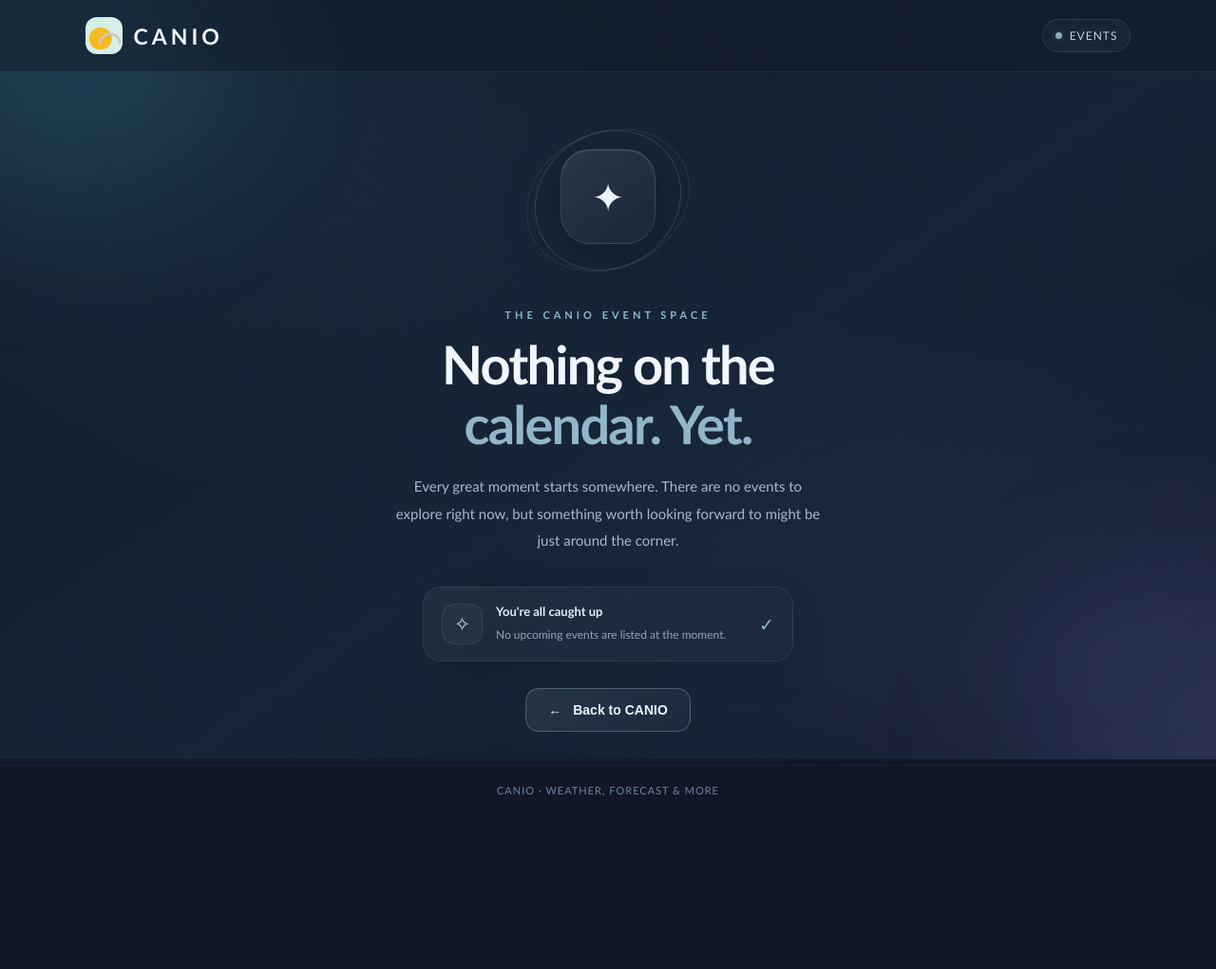
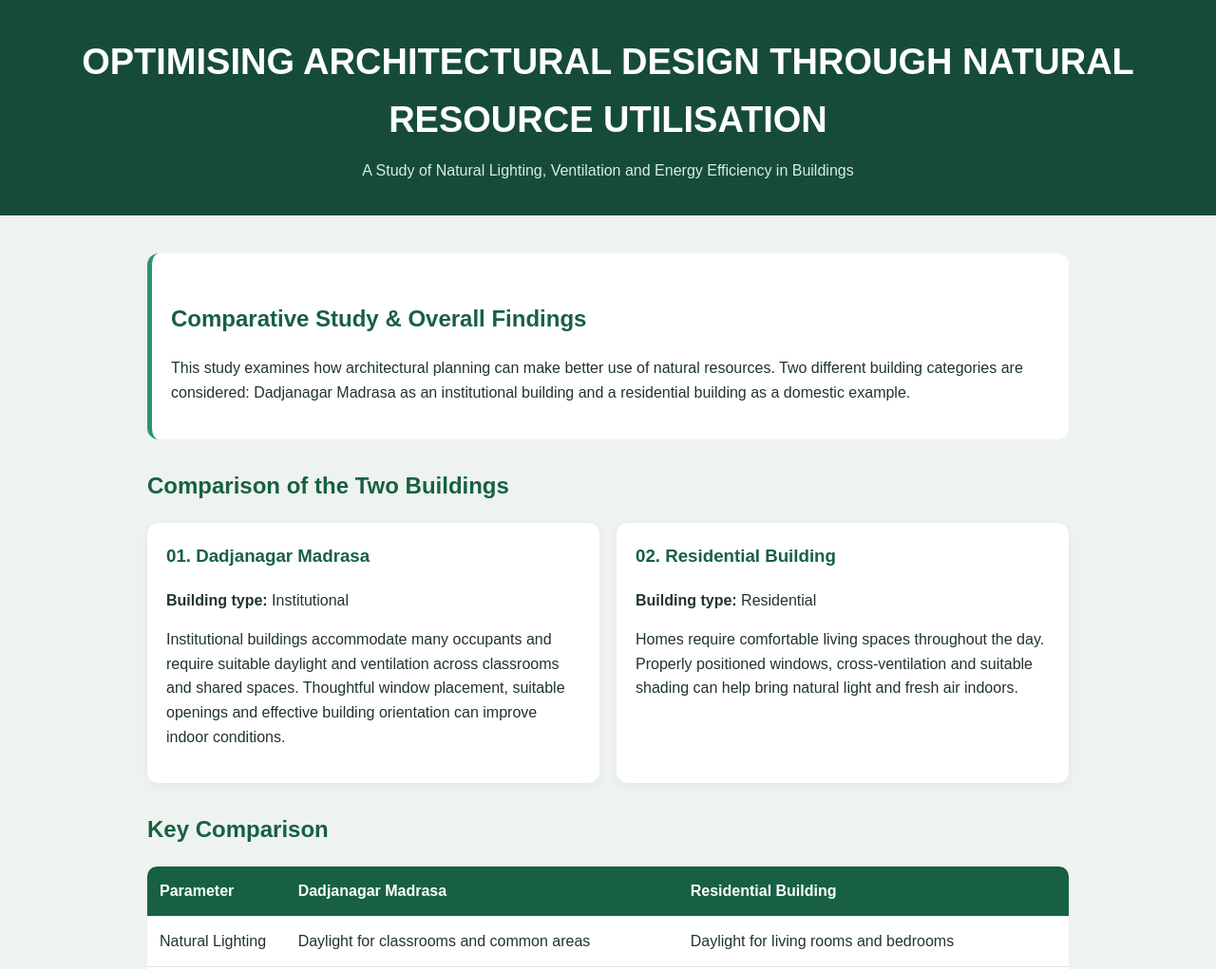
Before and after one commit to Canio-ForeCast/Canio--ForeCast, a plain HTML site: page Event.html in a window 1280 px wide. Shown: the top 1021 px of the page at 95% size. Before the commit the page ends 858 px from the top, so only its background shows below. Drawn offline with Linux system fonts and the light colour scheme.

Commit message:
Revise Event.html for Sustainable Architecture Project
The changes include a complete overhaul of the Event.html file, updating the title, styles, and content to reflect a new project focus on sustainable architecture. Key sections such as the introduction, comparison of buildings, and conclusions have been added or modified to enhance clarity and presentation.

```diff
--- a/Event.html
+++ b/Event.html
@@ -4,399 +4,190 @@
 <head>
 <meta charset="UTF-8">
 <meta name="viewport" content="width=device-width, initial-scale=1.0">
-  <meta name="theme-color" content="#101827">
-  <title>CANIO | Events</title>
-
-  <link rel="stylesheet" href="CSS1.css">
-
+<title>Project Conclusion | Sustainable Architecture</title>
 <style>
-    * {
-      box-sizing: border-box;
+*{box-sizing:border-box}
+body{
+  margin:0;
+  font-family:Arial,sans-serif;
+  background:#eef3ef;
+  color:#20352e;
+  line-height:1.6;
 }
-
-    body.event-empty-page {
-      margin: 0;
-      min-height: 100vh;
-      font-family: "Trebuchet MS", Arial, sans-serif;
-      color: #edf4ff;
-      background: #101827;
-      overflow-x: hidden;
+header{
+  background:#164b3b;
+  color:white;
+  text-align:center;
+  padding:35px 18px;
 }
-
-    .ambient {
-      position: fixed;
-      inset: 0;
-      z-index: 0;
-      pointer-events: none;
-      overflow: hidden;
-      background:
-        radial-gradient(ellipse at 12% 12%, #315c743d, transparent 42%),
-        radial-gradient(ellipse at 90% 85%, #4b50853d, transparent 40%),
-        linear-gradient(145deg, #101827, #172538 55%, #101827);
+header h1{font-size:clamp(23px,4vw,38px);margin:0}
+header p{color:#d8eee2;margin:10px 0 0}
+main{max-width:1000px;margin:25px auto;padding:15px}
+h2{color:#176044;margin-top:30px}
+.intro{
+  background:white;padding:20px;border-radius:12px;
+  border-left:5px solid #29966b;
 }
-
-    .ambient::before,
-    .ambient::after {
-      content: "";
-      position: absolute;
-      width: 340px;
-      height: 340px;
-      border-radius: 50%;
-      filter: blur(90px);
-      opacity: .22;
-      animation: drift 13s ease-in-out infinite alternate;
+.grid{
+  display:grid;
+  grid-template-columns:repeat(auto-fit,minmax(260px,1fr));
+  gap:18px;margin-top:18px;
 }
-
-    .ambient::before {
-      background: #4a9dba;
-      top: -150px;
-      left: -130px;
+.card{
+  background:white;padding:20px;border-radius:12px;
+  box-shadow:0 3px 12px #0000000c;
 }
-
-    .ambient::after {
-      background: #7277cb;
-      right: -150px;
-      bottom: -150px;
-      animation-delay: -6s;
+.card h3{color:#176044;margin-top:0}
+table{
+  width:100%;border-collapse:collapse;background:white;
+  margin-top:15px;border-radius:10px;overflow:hidden;
 }
-
-    @keyframes drift {
-      to { transform: translate(45px, 35px) scale(1.15); }
+th,td{padding:13px;text-align:left;border-bottom:1px solid #dce8df}
+th{background:#176044;color:white}
+tr:last-child td{border-bottom:none}
+.conclusion{
+  background:#164b3b;color:white;padding:25px;
+  border-radius:14px;margin-top:25px;
 }
-
-    .events-nav {
-      position: relative;
-      z-index: 1;
-      min-height: 76px;
-      padding: 16px 7%;
-      display: flex;
-      justify-content: space-between;
-      align-items: center;
-      border-bottom: 1px solid #ffffff12;
-      background: #10182775;
-      backdrop-filter: blur(18px);
+.conclusion h2{color:#bcebd0;margin-top:0}
+.highlight{
+  background:#dcefe3;padding:15px;border-radius:9px;
+  margin-top:15px;font-weight:bold;text-align:center;
 }
-
-    .events-brand {
-      display: flex;
-      align-items: center;
-      gap: 12px;
-      color: #f2f7ff;
-      font-size: 23px;
-      font-weight: 900;
-      letter-spacing: 4px;
-    }
-
-    .events-brand img {
-      width: 39px;
-      height: 39px;
-      border-radius: 12px;
-      object-fit: cover;
-    }
-
-    .events-label {
-      display: flex;
-      align-items: center;
-      gap: 8px;
-      padding: 9px 13px;
-      border: 1px solid #ffffff17;
-      border-radius: 30px;
-      background: #ffffff08;
-      color: #c0d0e4;
-      font-size: 12px;
-      letter-spacing: 1px;
-    }
-
-    .status-dot {
-      width: 7px;
-      height: 7px;
-      border-radius: 50%;
-      background: #8eabb8;
-      box-shadow: 0 0 10px #8eabb855;
-    }
-
-    .events-main {
-      position: relative;
-      z-index: 1;
-      width: min(92%, 680px);
-      min-height: calc(100vh - 150px);
-      margin: auto;
-      padding: 55px 0 35px;
-      display: flex;
-      flex-direction: column;
-      justify-content: center;
-      align-items: center;
-      text-align: center;
-    }
-
-    .empty-illustration {
-      position: relative;
-      width: 178px;
-      height: 160px;
-      display: grid;
-      place-items: center;
-      margin-bottom: 34px;
-    }
-
-    .orbit {
-      position: absolute;
-      inset: 8px 0;
-      border: 1px solid #b8d8f01b;
-      border-radius: 50%;
-      transform: rotate(-25deg);
-    }
-
-    .orbit-two {
-      inset: 0 18px;
-      transform: rotate(55deg);
-      border-color: #b8d8f02b;
-    }
-
-    .empty-icon {
-      position: relative;
-      width: 100px;
-      height: 100px;
-      display: grid;
-      place-items: center;
-      border: 1px solid #ffffff1c;
-      border-radius: 31px;
-      background: linear-gradient(145deg, #ffffff16, #ffffff05);
-      box-shadow: 0 20px 65px #00000030, inset 0 1px #ffffff20;
-      backdrop-filter: blur(15px);
-      font-size: 42px;
-      animation: float 4s ease-in-out infinite;
-    }
-
-    @keyframes float {
-      0%, 100% { transform: translateY(0); }
-      50% { transform: translateY(-8px); }
-    }
-
-    .eyebrow {
-      margin-bottom: 15px;
-      color: #91b6c9;
-      font-size: 11px;
-      font-weight: bold;
-      letter-spacing: 4px;
-    }
-
-    .events-main h1 {
-      margin: 0;
-      color: #f1f6ff;
-      font-size: clamp(36px, 7vw, 56px);
-      line-height: 1.12;
-      letter-spacing: -1.8px;
-      font-weight: 800;
-    }
-
-    .events-main h1 span {
-      color: #91b6c9;
-    }
-
-    .empty-description {
-      max-width: 450px;
-      margin: 20px auto 0;
-      color: #a9b8cc;
-      font-size: 15px;
-      line-height: 1.9;
-    }
-
-    .event-status-card {
-      width: min(100%, 390px);
-      margin-top: 34px;
-      padding: 17px 19px;
-      display: flex;
-      align-items: center;
-      gap: 14px;
-      text-align: left;
-      border: 1px solid #ffffff12;
-      border-radius: 19px;
-      background: linear-gradient(120deg, #ffffff0c, #ffffff04);
-      box-shadow: 0 15px 45px #00000012;
-    }
-
-    .status-icon {
-      width: 43px;
-      height: 43px;
-      flex-shrink: 0;
-      display: grid;
-      place-items: center;
-      border: 1px solid #ffffff12;
-      border-radius: 14px;
-      background: #ffffff08;
-      color: #b6d3e3;
-      font-size: 21px;
-    }
-
-    .status-copy {
-      flex: 1;
-    }
-
-    .status-copy strong {
-      display: block;
-      margin-bottom: 5px;
-      color: #e3edf9;
-      font-size: 13px;
-    }
-
-    .status-copy small {
-      color: #91a3b9;
-      font-size: 12px;
-      line-height: 1.6;
-    }
-
-    .status-check {
-      color: #9bb7c6;
-      font-size: 19px;
-    }
-
-    .events-home {
-      margin-top: 28px;
-      padding: 14px 23px;
-      display: inline-flex;
-      align-items: center;
-      justify-content: center;
-      gap: 12px;
-      border: 1px solid #a6c8d34d;
-      border-radius: 14px;
-      background: linear-gradient(120deg, #b5d9e21a, #ffffff08);
-      color: #eaf5ff;
-      font-size: 14px;
-      font-weight: bold;
-      cursor: pointer;
-      transition: transform .22s ease, background .22s ease, border-color .22s ease;
-    }
-
-    .events-home:hover {
-      transform: translateY(-3px);
-      background: #b5d9e226;
-      border-color: #a6c8d38c;
-    }
-
-    .events-home:focus-visible {
-      outline: 2px solid #a6c8d3;
-      outline-offset: 4px;
-    }
-
-    .events-footer {
-      position: relative;
-      z-index: 1;
-      padding: 19px;
-      border-top: 1px solid #ffffff0d;
-      color: #71849c;
-      text-align: center;
-      font-size: 11px;
-      letter-spacing: 1px;
-    }
-
-    @media (max-width: 480px) {
-      .events-nav {
-        padding: 15px 5%;
-      }
-
-      .events-brand {
-        font-size: 20px;
-        gap: 9px;
-      }
-
-      .events-brand img {
-        width: 34px;
-        height: 34px;
-      }
-
-      .events-label {
-        padding: 8px 10px;
-        font-size: 10px;
-      }
-
-      .events-main {
-        padding-top: 38px;
-      }
-
-      .empty-illustration {
-        transform: scale(.9);
-        margin-bottom: 23px;
-      }
-
-      .events-main h1 {
-        letter-spacing: -1px;
-      }
-
-      .empty-description {
-        font-size: 14px;
-      }
-    }
-
-    @media (prefers-reduced-motion: reduce) {
-      *, *::before, *::after {
-        animation: none !important;
-        transition: none !important;
-      }
+footer{text-align:center;padding:22px;color:#61756b;font-size:13px}
+@media(max-width:600px){
+  main{padding:12px}
+  table{font-size:13px}
+  th,td{padding:9px}
 }
 </style>
 </head>
+<body>
 
-<body class="event-empty-page">
+<header>
+  <h1>OPTIMISING ARCHITECTURAL DESIGN THROUGH NATURAL RESOURCE UTILISATION</h1>
+  <p>A Study of Natural Lighting, Ventilation and Energy Efficiency in Buildings</p>
+</header>
 
-  <div class="ambient" aria-hidden="true"></div>
+<main>
 
-  <header class="events-nav">
-    <div class="events-brand">
-      <img src="logo.png" alt="">
-      <span>CANIO</span>
+<section class="intro">
+  <h2>Comparative Study & Overall Findings</h2>
+  <p>
+    This study examines how architectural planning can make better use
+    of natural resources. Two different building categories are considered:
+    Dadjanagar Madrasa as an institutional building and a residential
+    building as a domestic example.
+  </p>
+</section>
+
+<h2>Comparison of the Two Buildings</h2>
+
+<div class="grid">
+  <div class="card">
+    <h3>01. Dadjanagar Madrasa</h3>
+    <p><b>Building type:</b> Institutional</p>
+    <p>
+      Institutional buildings accommodate many occupants and require
+      suitable daylight and ventilation across classrooms and shared spaces.
+      Thoughtful window placement, suitable openings and effective building
+      orientation can improve indoor conditions.
+    </p>
   </div>
 
-    <div class="events-label">
-      <span class="status-dot"></span>
-      EVENTS
+  <div class="card">
+    <h3>02. Residential Building</h3>
+    <p><b>Building type:</b> Residential</p>
+    <p>
+      Homes require comfortable living spaces throughout the day.
+      Properly positioned windows, cross-ventilation and suitable shading
+      can help bring natural light and fresh air indoors.
+    </p>
   </div>
-  </header>
-
-  <main class="events-main">
-
-    <div class="empty-illustration" aria-hidden="true">
-      <div class="orbit"></div>
-      <div class="orbit orbit-two"></div>
-      <div class="empty-icon">✦</div>
 </div>
 
-    <div class="eyebrow">THE CANIO EVENT SPACE</div>
+<h2>Key Comparison</h2>
 
-    <h1>
-      Nothing on the<br>
-      <span>calendar. Yet.</span>
-    </h1>
+<table>
+  <tr>
+    <th>Parameter</th>
+    <th>Dadjanagar Madrasa</th>
+    <th>Residential Building</th>
+  </tr>
+  <tr>
+    <td>Natural Lighting</td>
+    <td>Daylight for classrooms and common areas</td>
+    <td>Daylight for living rooms and bedrooms</td>
+  </tr>
+  <tr>
+    <td>Ventilation</td>
+    <td>Airflow across occupied institutional spaces</td>
+    <td>Cross-ventilation within individual rooms</td>
+  </tr>
+  <tr>
+    <td>Energy Efficiency</td>
+    <td>Potential reduction in daytime lighting and cooling demand</td>
+    <td>Potential reduction in artificial lighting and cooling demand</td>
+  </tr>
+  <tr>
+    <td>Design Priority</td>
+    <td>Comfort for multiple occupants</td>
+    <td>Comfort and privacy for residents</td>
+  </tr>
+</table>
 
-    <p class="empty-description">
-      Every great moment starts somewhere.
-      There are no events to explore right now,
-      but something worth looking forward to
-      might be just around the corner.
+<h2>Major Findings</h2>
+
+<div class="grid">
+  <div class="card">
+    <h3>Natural Lighting</h3>
+    <p>
+      Correct window size and placement can increase daylight penetration
+      and reduce the need for artificial lighting during suitable daytime hours.
     </p>
-
-    <section class="event-status-card">
-      <div class="status-icon">✧</div>
-
-      <div class="status-copy">
-        <strong>You're all caught up</strong>
-        <small>No upcoming events are listed at the moment.</small>
   </div>
 
-      <div class="status-check" aria-hidden="true">✓</div>
+  <div class="card">
+    <h3>Natural Ventilation</h3>
+    <p>
+      Properly designed openings can encourage natural airflow,
+      improve indoor air circulation and support thermal comfort.
+    </p>
+  </div>
+
+  <div class="card">
+    <h3>Energy Efficiency</h3>
+    <p>
+      Reducing unnecessary dependence on electric lighting and mechanical
+      cooling can help lower energy demand and environmental impact.
+    </p>
+  </div>
+</div>
+
+<section class="conclusion">
+  <h2>Final Conclusion</h2>
+  <p>
+    The study demonstrates that sustainable architecture is not only
+    about constructing new buildings, but also about designing and
+    improving spaces intelligently.
+  </p>
+  <p>
+    Although institutional and residential buildings have different
+    requirements, both can benefit from the effective utilisation of
+    natural sunlight and ventilation. By considering building orientation,
+    window placement, airflow and shading, architects can create healthier,
+    more comfortable and energy-efficient environments.
+  </p>
+  <div class="highlight">
+    "The most sustainable energy is the energy we do not need to consume."
+  </div>
 </section>
-
-    <button class="events-home" onclick="redirecthomepage()">
-      <span>←</span>
-      <span>Back to CANIO</span>
-    </button>
 
 </main>
 
-  <footer class="events-footer">
-    CANIO · WEATHER, FORECAST & MORE
+<footer>
+  RTU Sustainable Development Exhibition | Architecture & Sustainability
 </footer>
-
-  <script src="functions.js"></script>
 
 </body>
   </html>
```
Lines whose indentation alone changed are shown as unchanged.
